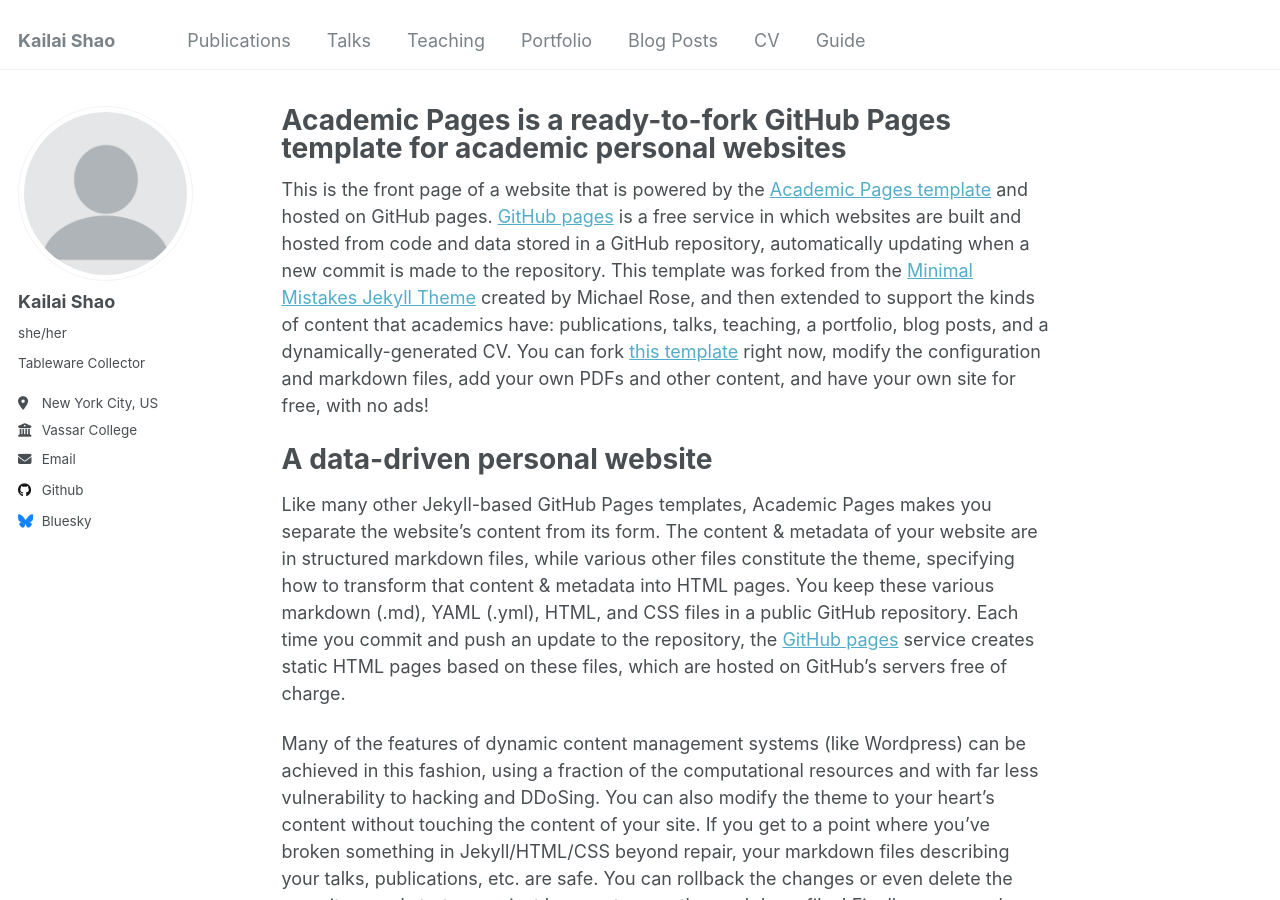
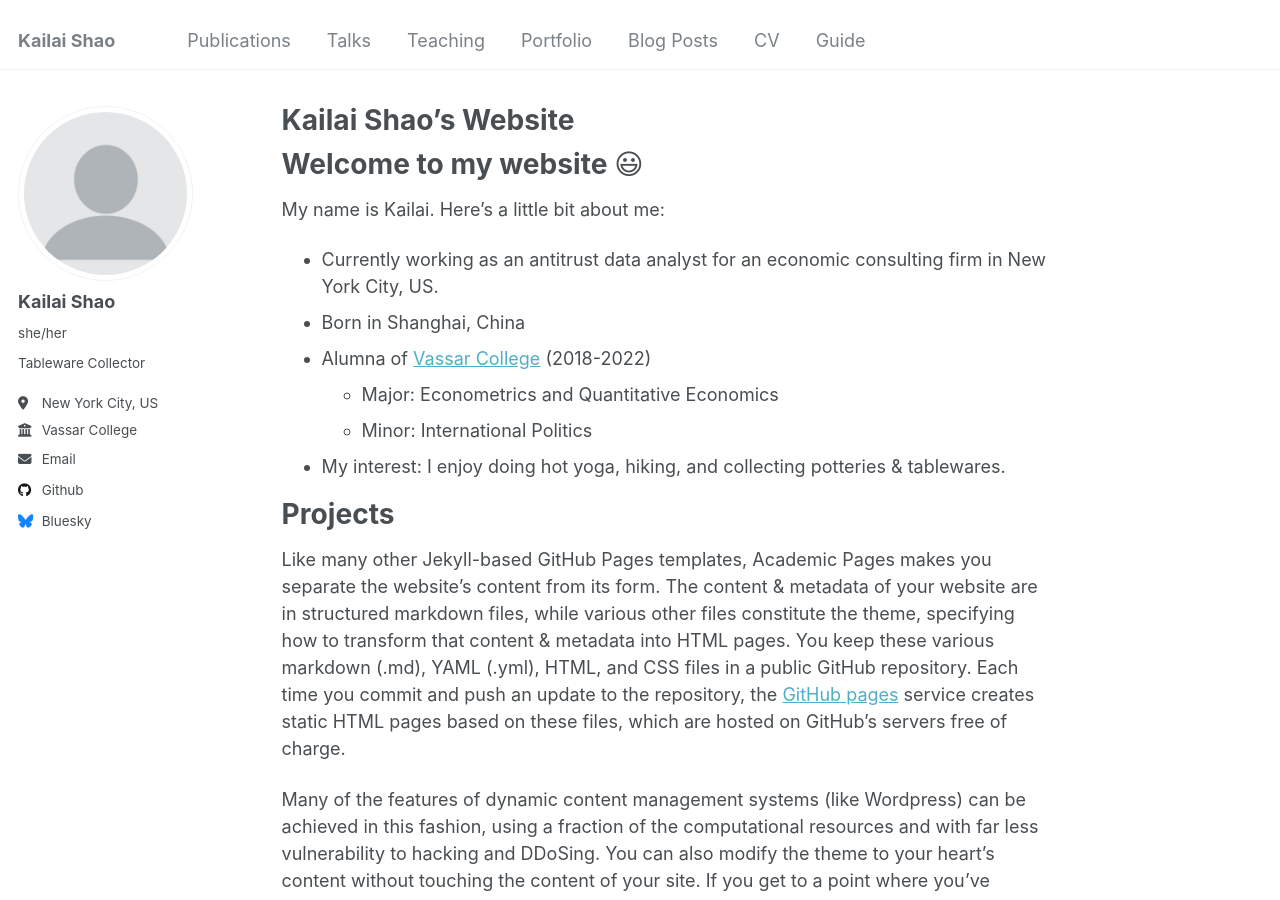
Before and after one commit to kshao19/kshao19.github.io, a Jekyll site: the page built from _pages/about.md, in a window 1280 px wide and 900 px high. Built offline with Jekyll 4.4.1, drawn with Linux system fonts in a browser that asks for light colours; emoji names are drawn with the system emoji font; some of the changed text lies outside the part shown.

Commit message:
Update about.md

```diff
--- a/_pages/about.md
+++ b/_pages/about.md
@@ -1,15 +1,23 @@
 ---
 permalink: /
-title: "Academic Pages is a ready-to-fork GitHub Pages template for academic personal websites"
+title: "Kailai Shao's Website"
 author_profile: true
 redirect_from:
   - /about/
   - /about.html
 ---
 
-This is the front page of a website that is powered by the [Academic Pages template](https://github.com/academicpages/academicpages.github.io) and hosted on GitHub pages. [GitHub pages](https://pages.github.com) is a free service in which websites are built and hosted from code and data stored in a GitHub repository, automatically updating when a new commit is made to the repository. This template was forked from the [Minimal Mistakes Jekyll Theme](https://mmistakes.github.io/minimal-mistakes/) created by Michael Rose, and then extended to support the kinds of content that academics have: publications, talks, teaching, a portfolio, blog posts, and a dynamically-generated CV. You can fork [this template](https://github.com/academicpages/academicpages.github.io) right now, modify the configuration and markdown files, add your own PDFs and other content, and have your own site for free, with no ads!
+Welcome to my website :smiley:
+======
+My name is Kailai. Here's a little bit about me:
+- Currently working as an antitrust data analyst for an economic consulting firm in New York City, US.
+- Born in Shanghai, China
+- Alumna of [Vassar College](https://www.vassar.edu/) (2018-2022)
+  - Major: Econometrics and Quantitative Economics
+  - Minor: International Politics
+- My interest: I enjoy doing hot yoga, hiking, and collecting potteries & tablewares.
 
-A data-driven personal website
+Projects
 ======
 Like many other Jekyll-based GitHub Pages templates, Academic Pages makes you separate the website's content from its form. The content & metadata of your website are in structured markdown files, while various other files constitute the theme, specifying how to transform that content & metadata into HTML pages. You keep these various markdown (.md), YAML (.yml), HTML, and CSS files in a public GitHub repository. Each time you commit and push an update to the repository, the [GitHub pages](https://pages.github.com/) service creates static HTML pages based on these files, which are hosted on GitHub's servers free of charge.
 
@@ -44,6 +52,6 @@ Many people use a git client to create files on their local computer and then pu
 Example: editing a markdown file for a talk
 ![Editing a markdown file for a talk](/images/editing-talk.png)
 
-For more info
+Acknowledgement
 ------
-More info about configuring Academic Pages can be found in [the guide](https://academicpages.github.io/markdown/), the [growing wiki](https://github.com/academicpages/academicpages.github.io/wiki), and you can always [ask a question on GitHub](https://github.com/academicpages/academicpages.github.io/discussions). The [guides for the Minimal Mistakes theme](https://mmistakes.github.io/minimal-mistakes/docs/configuration/) (which this theme was forked from) might also be helpful.
+A big shout-out to Academic Pages for providing the template for this website. Guide to reproduce this site can be found in [here](https://github.com/academicpages)).
```
